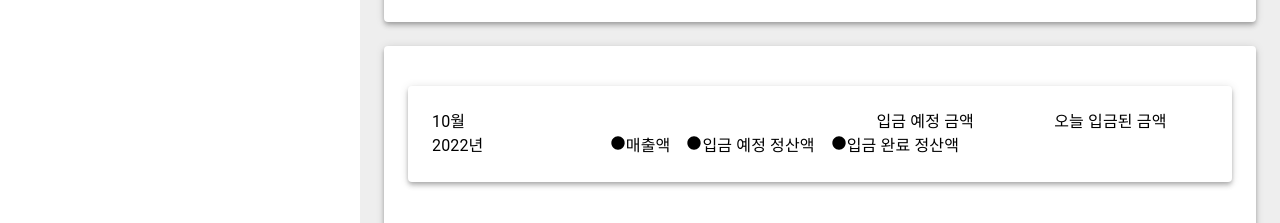
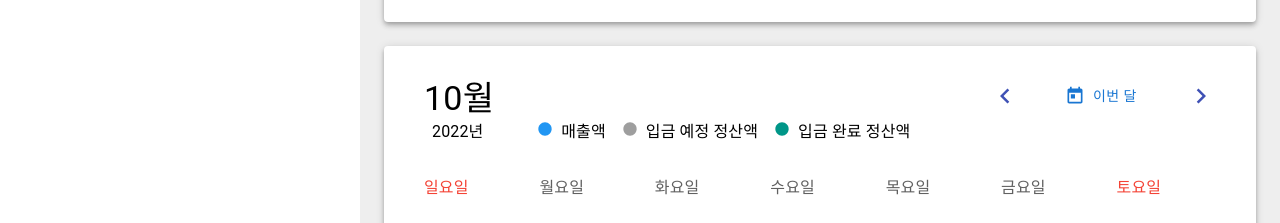
Before and after one commit to tamoimi/ozic-pay-clone, a Next.js app: page / in a window 1280 px wide. Shown: the part 343-566 px from the top of the page. Built offline with nearby package versions, Linux system fonts and the light colour scheme; no server answers.

Commit message:
feat: init

```diff
--- a/components/Calendar/CalendarHeader.jsx
+++ b/components/Calendar/CalendarHeader.jsx
@@ -1,20 +1,32 @@
-import { Grid, Paper, Stack, Typography } from "@mui/material";
+import { Button, Grid, Paper, Stack, Typography } from "@mui/material";
 import CircleIcon from "@mui/icons-material/Circle";
+import { format } from "date-fns";
+import { blue, grey, indigo, teal } from "@mui/material/colors";
+import { NavigateBefore, NavigateNext, Today } from "@mui/icons-material";
 
-export const CalendarHeader = () => {
+export const CalendarHeader = ({
+  currentMonth,
+  goToPrevMonth,
+  goToNextMonth,
+  goToCurrentMonth,
+}) => {
   return (
-    <Paper
+    <Grid
+      container
+      columns={{ xs: 7, sm: 7, md: 7 }}
       elevation={4}
       sx={{
-        paddingX: 3,
-        paddingY: 3,
-        marginY: 3,
+        p: 2,
       }}
     >
-      <Grid container spacing={3}>
-        <Grid item xs>
-          <Typography>10월</Typography>
-          <Typography>2022년</Typography>
+      <Grid item xs={7} sm={7} md={1}>
+        <Typography variant="h4" component="span">
+          {format(currentMonth, "MM")}월
+        </Typography>
+
+        <Typography component="span" sx={{ marginLeft: 1 }}>
+          {format(currentMonth, "yyyy")}년
+        </Typography>
       </Grid>
 
       <Grid item xs={7} sm={7} md={4}>
@@ -26,32 +38,59 @@ export const CalendarHeader = () => {
         >
           <Typography>
             <CircleIcon
-                sx={{ width: 16, height: 16}}
+              sx={{ width: 16, height: 16, color: blue[500], marginRight: 1 }}
             />
             매출액
           </Typography>
           <Typography>
             <CircleIcon
-                sx={{ width: 16, height: 16 }}
+              sx={{ width: 16, height: 16, color: grey[500], marginRight: 1 }}
             />
             입금 예정 정산액
           </Typography>
           <Typography>
             <CircleIcon
-                sx={{ width: 16, height: 16}}
+              sx={{ width: 16, height: 16, color: teal[500], marginRight: 1 }}
             />
             입금 완료 정산액
           </Typography>
         </Stack>
       </Grid>
 
-        <Grid item xs>
-          <Typography>입금 예정 금액</Typography>
-        </Grid>
-        <Grid item xs>
-          <Typography>오늘 입금된 금액</Typography>
+      <Grid item xs={7} sm={7} md={2}>
+        <Stack
+          direction={"row"}
+          alignItems={"center"}
+          justifyContent={"space-between"}
+        >
+          <NavigateBefore
+            sx={{
+              fontSize: 30,
+              color: indigo[500],
+              "&:hover": { color: blue[500], cursor: "pointer" },
+            }}
+            onClick={goToPrevMonth}
+          />
+          <Button
+            variant="text"
+            startIcon={<Today />}
+            onClick={goToCurrentMonth}
+            sx={{
+              "&:hover": { color: blue[700], cursor: "pointer" },
+            }}
+          >
+            이번 달
+          </Button>
+          <NavigateNext
+            sx={{
+              fontSize: 30,
+              color: indigo[500],
+              "&:hover": { color: blue[500], cursor: "pointer" },
+            }}
+            onClick={goToNextMonth}
+          />
+        </Stack>
       </Grid>
     </Grid>
-    </Paper>
   );
 };
```
Lines whose indentation alone changed are shown as unchanged.
